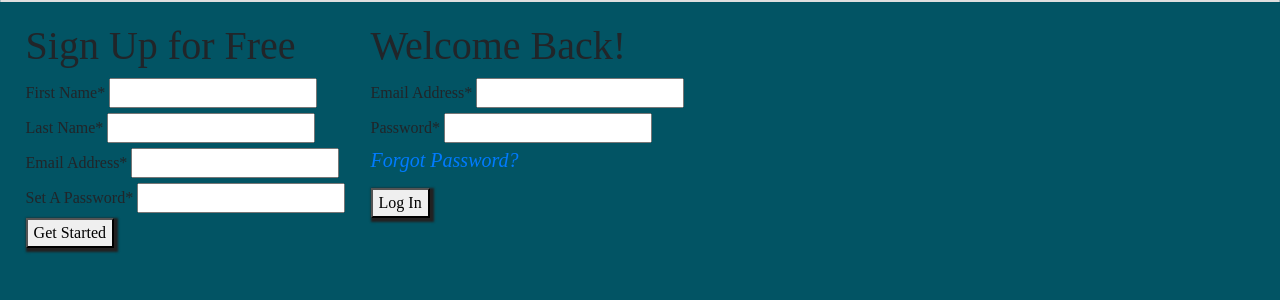
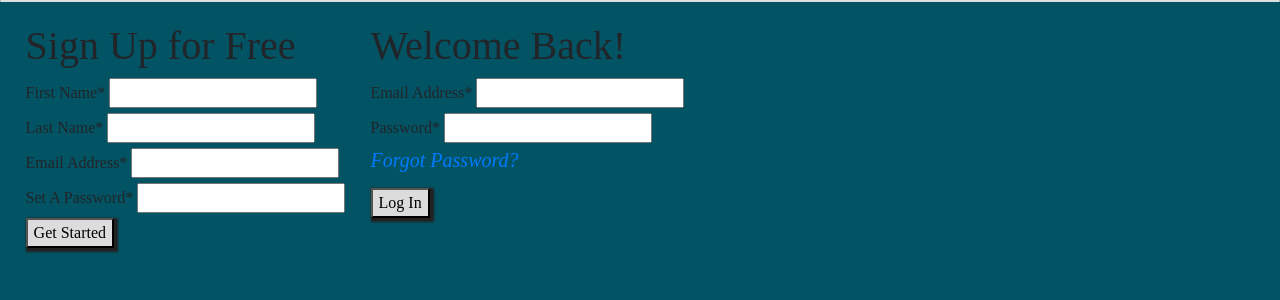
Before and after one commit to jnichols20091/Joshsite, a Flask app: page /login in a window 1280 px wide. Shown: the part 152-452 px from the top of the page. Run offline with Flask 3, Linux system fonts and the light colour scheme.

Commit message:
sytling login page

```diff
--- a/static/css/main.css
+++ b/static/css/main.css
@@ -41,9 +41,11 @@
 }
 #loginbutton{
     box-shadow: 2px 2px 2px 2px #232121;
+    background: gainsboro;
 }
 #Getstartedbutton{
     box-shadow: 2px 2px 2px 2px #232121;
+    background: gainsboro;
 }
 #logindiv{
     padding-top: 20px;
```
